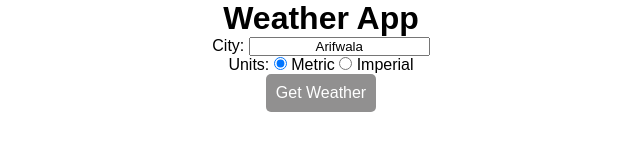
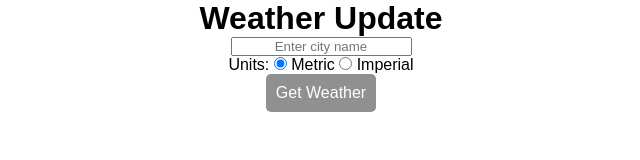
Before and after one commit to Kaiserabbas/Weather-App, a plain HTML site: page index.html in a window 1280 px wide. Shown: the whole page, without its empty margins (319-959 px from the left). Drawn offline with Linux system fonts and the light colour scheme.

Commit message:
Update index.html
Used placeholder for user input, created a new main-div

```diff
--- a/index.html
+++ b/index.html
@@ -7,10 +7,16 @@
     <title>Weather App</title>
   </head>
   <body>
-    <h1>Weather App</h1>
+    <div id="main-div" class="main-div">
+      <h1>Weather Update</h1>
       <form id="weatherForm">
-      <label for="cityInput">City:</label>
-      <input type="text" id="cityInput" value="Arifwala" required />
+        <label for="cityInput"></label>
+        <input
+          type="text"
+          id="cityInput"
+          placeholder="Enter city name"
+          required
+        />
         <br />
         <label for="metricCheckbox">Units:</label>
         <input
@@ -22,13 +28,20 @@
         />
         Metric
         <label for="imperialCheckbox"></label>
-      <input type="radio" name="unit" id="imperialCheckbox" value="imperial" />
+        <input
+          type="radio"
+          name="unit"
+          id="imperialCheckbox"
+          value="imperial"
+        />
         Imperial
         <br />
         <button type="submit">Get Weather</button>
       </form>
       <div id="weatherResult"></div>
+    </div>
 
     <script src="index.js"></script>
+    <script src="./background.js"></script>
   </body>
 </html>
```
Lines whose indentation alone changed are shown as unchanged.
